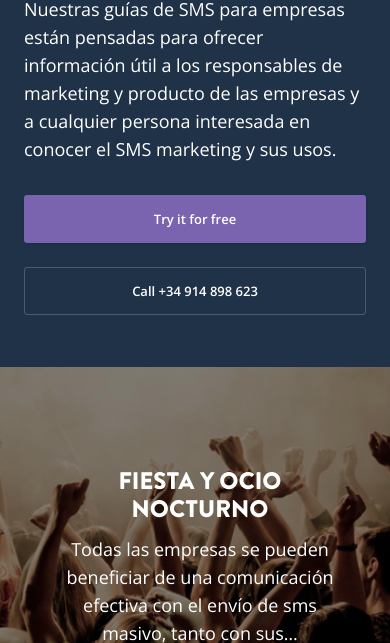
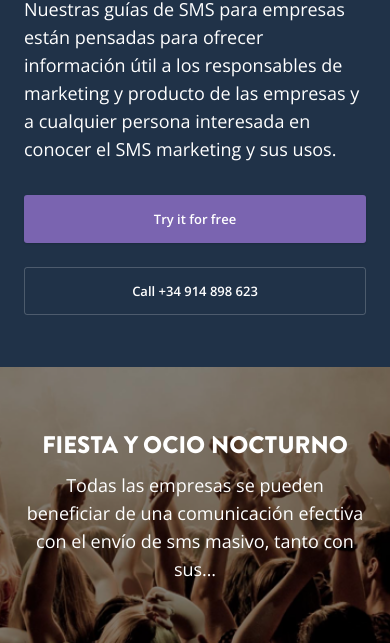
Before and after one commit to piensaenpixel/insta, a website: page industries.html in a window 390 px wide. Shown: the part 201-844 px from the top of the page. Drawn offline with nearby package versions, Linux system fonts and the light colour scheme.

Commit message:
add industries

```diff
--- a/sass/responsive.scss
+++ b/sass/responsive.scss
@@ -528,4 +528,14 @@
   .ContactForm-form .LabelStep {
     margin-bottom: 16px;
   }
+  .IndustriesList-item {
+    height: 280px;
+  }
+  .IndustriesList-itemLink {
+    top: 0;
+    right: 0;
+    bottom: 0;
+    left: 0;
+    padding: 64px 24px;
+  }
 }
```
Also changed, not shown: css/responsive.css.
